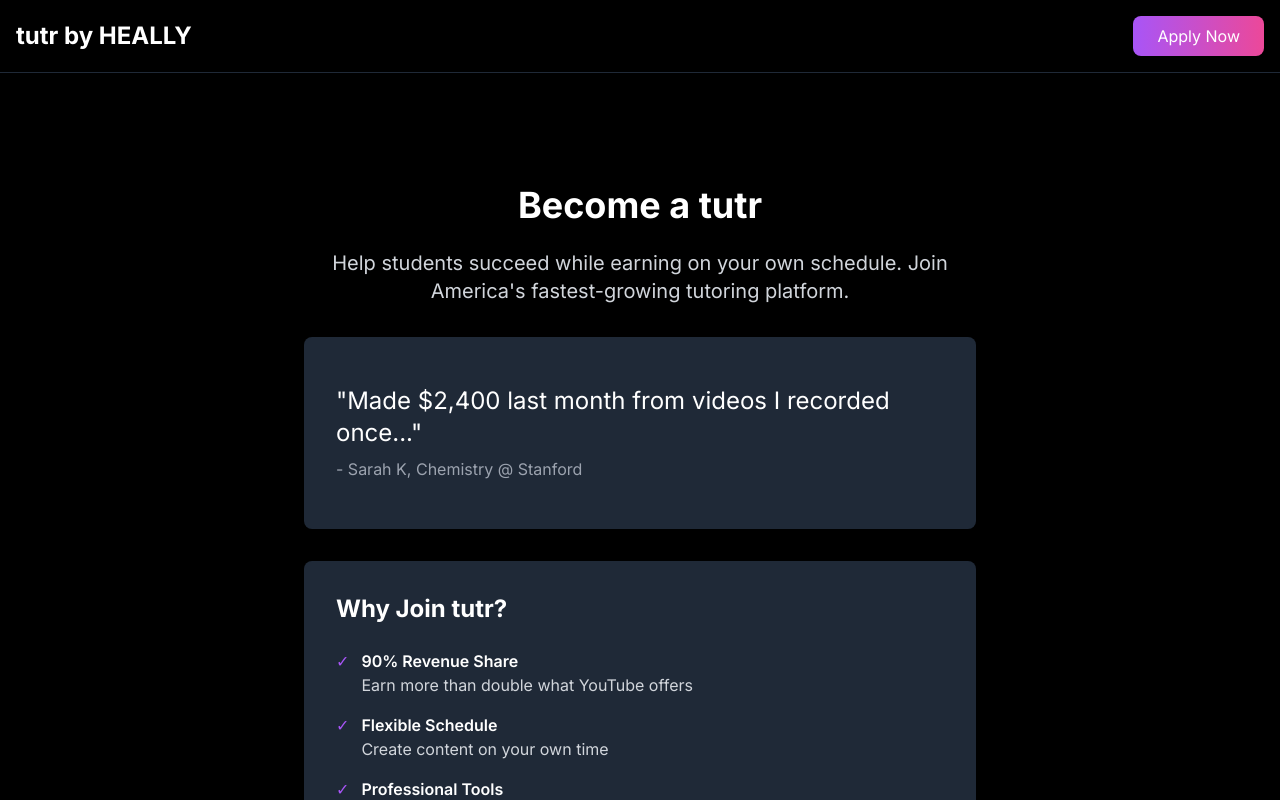
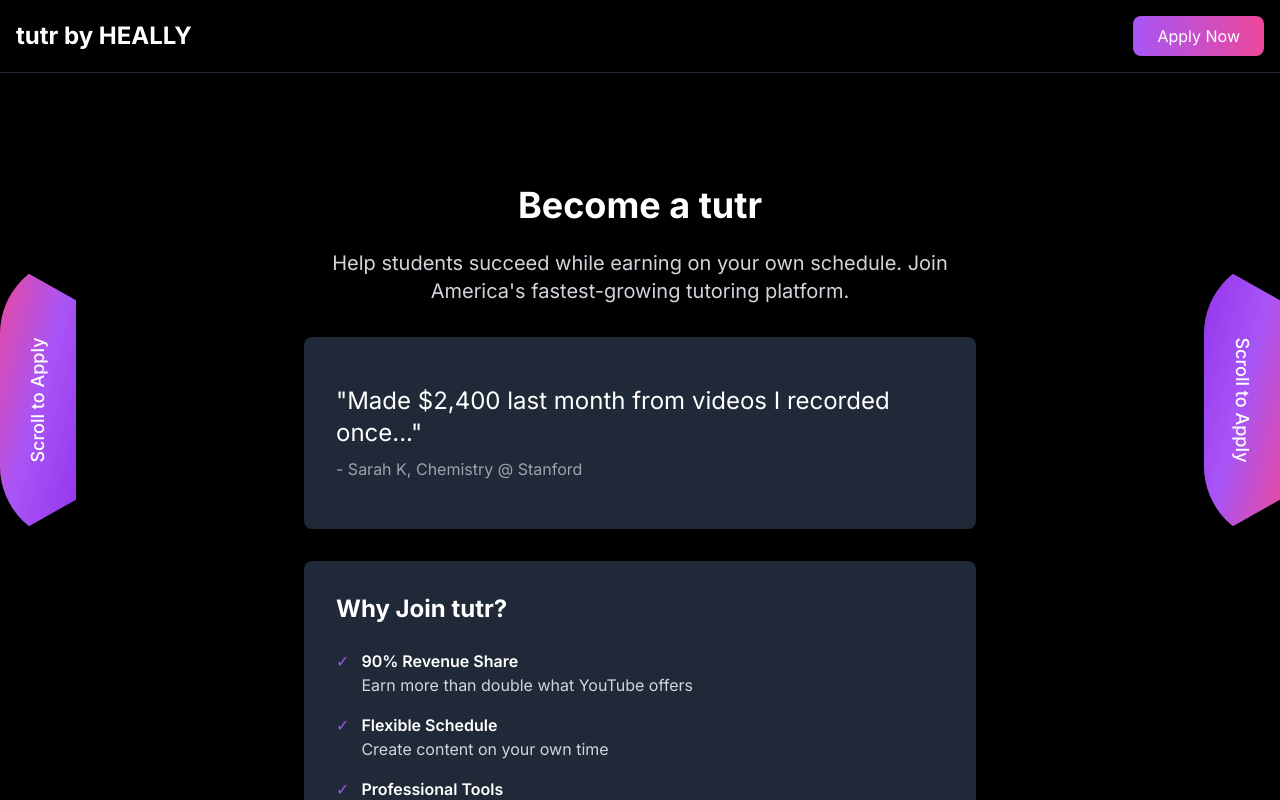
Before and after one commit to jothelearningguy/collabor8, a Next.js app: page /tutor-signup in a window 1280 px wide. Shown: the top 800 px of the page. Built offline with nearby package versions, Linux system fonts and the light colour scheme.

Commit message:
Update scroll buttons positioning and shape to match design

```diff
--- a/src/app/tutor-signup/page.tsx
+++ b/src/app/tutor-signup/page.tsx
@@ -50,20 +50,31 @@
       <div className="container mx-auto px-4">
         <div className="max-w-2xl mx-auto relative">
           {/* Left Scroll Button */}
-          <div className="absolute left-0 top-1/2 transform -translate-y-1/2">
+          <div className="fixed left-0 top-1/2 transform -translate-y-1/2 z-50">
             <button
               onClick={scrollToForm}
-              className="bg-gradient-to-r from-purple-500 to-pink-500 text-white px-6 py-3 rounded-lg transform -rotate-90 hover:opacity-90 transition-all duration-300 shadow-lg"
+              className="bg-gradient-to-br from-purple-600 via-purple-500 to-pink-500 text-white px-6 py-20 rounded-r-full transform hover:scale-105 transition-all duration-300 shadow-lg font-medium text-lg"
+              style={{
+                writingMode: 'vertical-rl',
+                textOrientation: 'mixed',
+                transform: 'rotate(180deg)',
+                clipPath: 'polygon(0 15%, 100% 0, 100% 100%, 0 85%)'
+              }}
             >
               Scroll to Apply
             </button>
           </div>
 
           {/* Right Scroll Button */}
-          <div className="absolute right-0 top-1/2 transform -translate-y-1/2">
+          <div className="fixed right-0 top-1/2 transform -translate-y-1/2 z-50">
             <button
               onClick={scrollToForm}
-              className="bg-gradient-to-r from-purple-500 to-pink-500 text-white px-6 py-3 rounded-lg transform rotate-90 hover:opacity-90 transition-all duration-300 shadow-lg"
+              className="bg-gradient-to-br from-purple-600 via-purple-500 to-pink-500 text-white px-6 py-20 rounded-l-full transform hover:scale-105 transition-all duration-300 shadow-lg font-medium text-lg"
+              style={{
+                writingMode: 'vertical-rl',
+                textOrientation: 'mixed',
+                clipPath: 'polygon(0 0, 100% 15%, 100% 85%, 0 100%)'
+              }}
             >
               Scroll to Apply
             </button>
```
